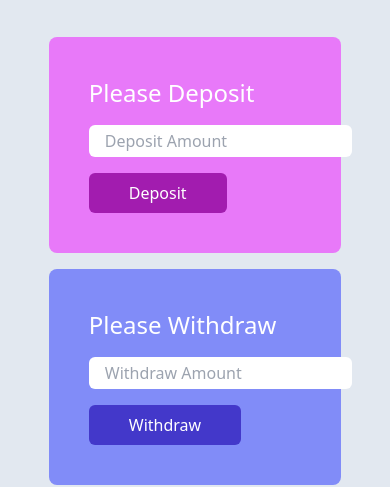
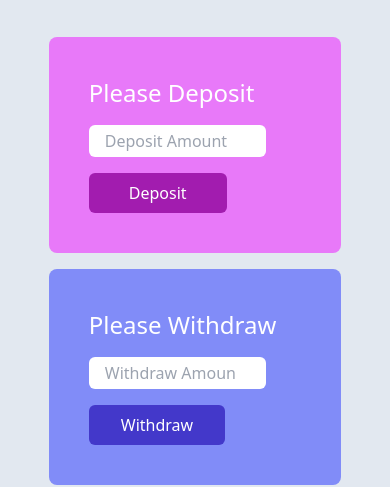
Before and after one commit to Siyammahdi/Baap-er-bank, a plain HTML site: page bank.html in a window 390 px wide. Shown: the part 627-1114 px from the top of the page. Drawn offline with nearby package versions, Linux system fonts and the light colour scheme.

Commit message:
responsive related bug fixed

```diff
--- a/bank.html
+++ b/bank.html
@@ -41,16 +41,16 @@
             </div>
         </section>
         <section>
-            <div class="grid grid-cols-1 lg:grid-cols-2 gap-4 w-9/12 mx-auto text-white">
+            <div class="grid grid-cols-1 lg:grid-cols-2 gap-4 w-9/12 mx-auto text-white mb-10">
                 <div class="bg-fuchsia-400 p-10 rounded-lg">
                     <h4 class="text-2xl">Please Deposit</h4>
-                    <input class="block my-4 px-4 py-1 lg:w-3/5 text-black rounded-md outline-none" type="number" name="" id="deposit-field" placeholder="Deposit Amount">
+                    <input class="block my-4 px-4 py-1 w-5/6 lg:w-3/5 text-black rounded-md outline-none" type="number" name="" id="deposit-field" placeholder="Deposit Amount">
                     <button class="bg-fuchsia-700 px-10 py-2 rounded-md hover:bg-fuchsia-800" id="deposit-btn">Deposit</button>
                 </div>
-                <div class="bg-indigo-400 p-10 rounded-lg mb-10">
+                <div class="bg-indigo-400 p-10 rounded-lg">
                     <h4 class="text-2xl">Please Withdraw</h4>
-                    <input class="block my-4 px-4 py-1 lg:w-3/5 text-black rounded-md outline-none" type="number" name="" id="withdraw-field" placeholder="Withdraw Amount">
-                    <button class="bg-indigo-700 px-10 py-2 rounded-md hover:bg-indigo-800" id="withdraw-btn">Withdraw</button>
+                    <input class="block my-4 px-4 py-1 w-5/6 lg:w-3/5 text-black rounded-md outline-none" type="number" name="" id="withdraw-field" placeholder="Withdraw Amount">
+                    <button class="bg-indigo-700 px-8 lg:px-10 py-2 rounded-md hover:bg-indigo-800" id="withdraw-btn">Withdraw</button>
                 </div>
             </div>
         </section>
```
